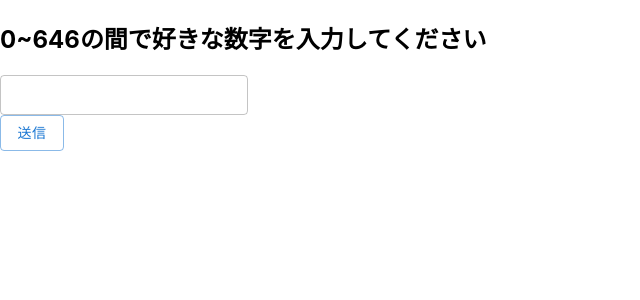
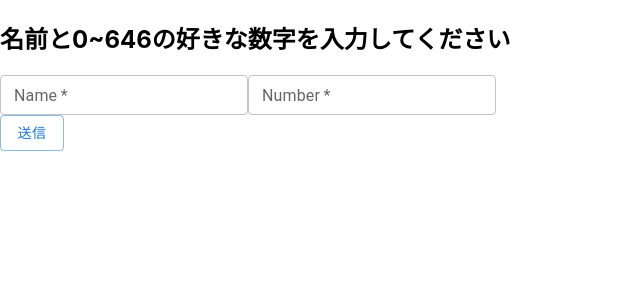
Before and after one commit to Yuity0725/human_estimation_interface, a React (Create React App) app: page / in a window 1280 px wide. Shown: the top 300 px of the page, without its empty margins (0-640 px from the left). Built offline with nearby package versions, Linux system fonts and the light colour scheme.

Commit message:
記録するものを追加

```diff
--- a/src/QuestionCard.tsx
+++ b/src/QuestionCard.tsx
@@ -25,7 +25,7 @@ const QuestionCard = ({
   const [answers, setAnswers] = useRecoilState(answersState);
   const hasSend = useRecoilValue(hasSendState);
   return (
-    <Card sx={{ maxWidth: 128, height: 240 }}>
+    <Card sx={{ maxWidth: 168, height: 240 }}>
       <CardMedia
         component={"img"}
         image={`${process.env.PUBLIC_URL}/dress_images/${filename}`}
--- a/src/RecoilKeys.tsx
+++ b/src/RecoilKeys.tsx
@@ -1,4 +1,5 @@
 export enum RecoilAtomKeys {
+  NAME = "name",
   TARGET_ID = "targetId",
   STEP = "step",
   COUNT = "count",
--- a/src/States.tsx
+++ b/src/States.tsx
@@ -1,5 +1,10 @@
 import { atom, selector } from "recoil";
 import { RecoilAtomKeys, RecoilSelectorKeys } from "./RecoilKeys";
+
+export const nameState = atom<string>({
+  key: RecoilAtomKeys.NAME,
+  default: "",
+});
 
 export const targetIdState = atom<number>({
   key: RecoilAtomKeys.TARGET_ID,
--- a/src/Step1Page.tsx
+++ b/src/Step1Page.tsx
@@ -1,16 +1,25 @@
 import { useRecoilState, useSetRecoilState } from "recoil";
-import { stepState, targetIdState } from "./States";
+import { nameState, stepState, targetIdState } from "./States";
 import { Button, Grid, TextField } from "@mui/material";
 
 const Step1Page = () => {
+  const setName = useSetRecoilState(nameState);
   const [id, setId] = useRecoilState(targetIdState);
   const setStep = useSetRecoilState(stepState);
   return (
     <>
-      <h2>0~646の間で好きな数字を入力してください</h2>
+      <h2>名前と0~646の好きな数字を入力してください</h2>
       <Grid>
         <TextField
+          required
+          label="Name"
+          size="small"
+          onChange={(e) => setName(e.target.value)}
+        />
+        <TextField
+          required
           type="number"
+          label="Number"
           onChange={(e) => setId(Number(e.target.value))}
           size="small"
         />
--- a/src/Step3Page.tsx
+++ b/src/Step3Page.tsx
@@ -4,8 +4,10 @@ import All_data_list from "./all_data_list.json";
 import Filename_list from "./filename_list.json";
 import {
   answersState,
+  clickedCountState,
   clickedImgsState,
   hasSendState,
+  nameState,
   targetIdState,
 } from "./States";
 import { Console } from "console";
@@ -15,9 +17,11 @@ import { useEffect, useState } from "react";
 import { postAnswers } from "./connect";
 
 const Step3Page = () => {
+  const name = useRecoilValue(nameState);
   const clickedImgs = useRecoilValue(clickedImgsState);
   const answers = useRecoilValue(answersState);
   const targetId = useRecoilValue(targetIdState);
+  const clickedCount = useRecoilValue(clickedCountState);
   const setHasSend = useSetRecoilState(hasSendState);
   const [sampleImgs, setSampleImgs] = useState<number[]>([]);
   const [cards, setCards] = useState<JSX.Element[]>([]);
@@ -57,8 +61,16 @@ const Step3Page = () => {
       <ClickedImages />
       <Button
         onClick={() => {
-          window.confirm("OK?") &&
-            postAnswers(targetId, sampleImgs, answers, setHasSend);
+          window.confirm("解答を終了し、結果を送信してもよろしいですか？") &&
+            postAnswers(
+              name,
+              targetId,
+              sampleImgs,
+              answers,
+              clickedCount,
+              clickedImgs,
+              setHasSend
+            );
         }}
       >
         送信
--- a/src/connect.tsx
+++ b/src/connect.tsx
@@ -2,9 +2,12 @@ import axios from "axios";
 import QueryString from "qs";
 
 export const postAnswers = (
+  name: string,
   targetId: number,
   sampleImgs: number[],
   answers: number[],
+  clickedCount: number,
+  clickedImgs: number[],
   setHasSend: Function
 ) => {
   const url =
@@ -16,6 +19,7 @@ export const postAnswers = (
         action: "insert",
         sheetName: "human",
         date_time: new Date(),
+        name: name,
         target_ID: targetId,
         ID_of_image0: sampleImgs[0],
         score_of_image0: answers[0],
@@ -37,6 +41,8 @@ export const postAnswers = (
         score_of_image8: answers[8],
         ID_of_image9: sampleImgs[9],
         score_of_image9: answers[9],
+        clicked_count: clickedCount,
+        clicked_images: clickedImgs.join(","),
       })
     )
     .then((response) => {
```
Also changed, not shown: 7 other files (tests, documents, lock files or other folders).
